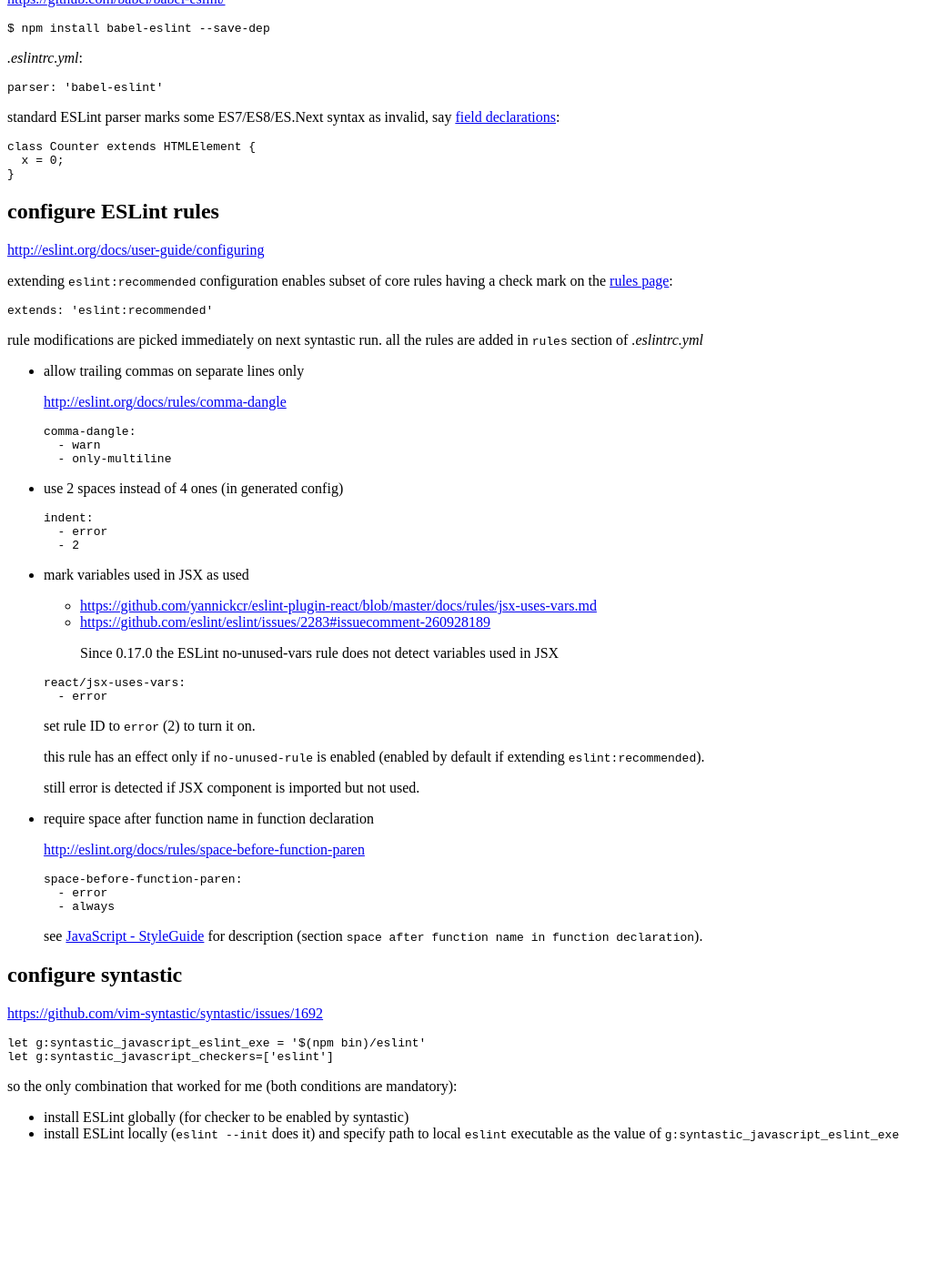
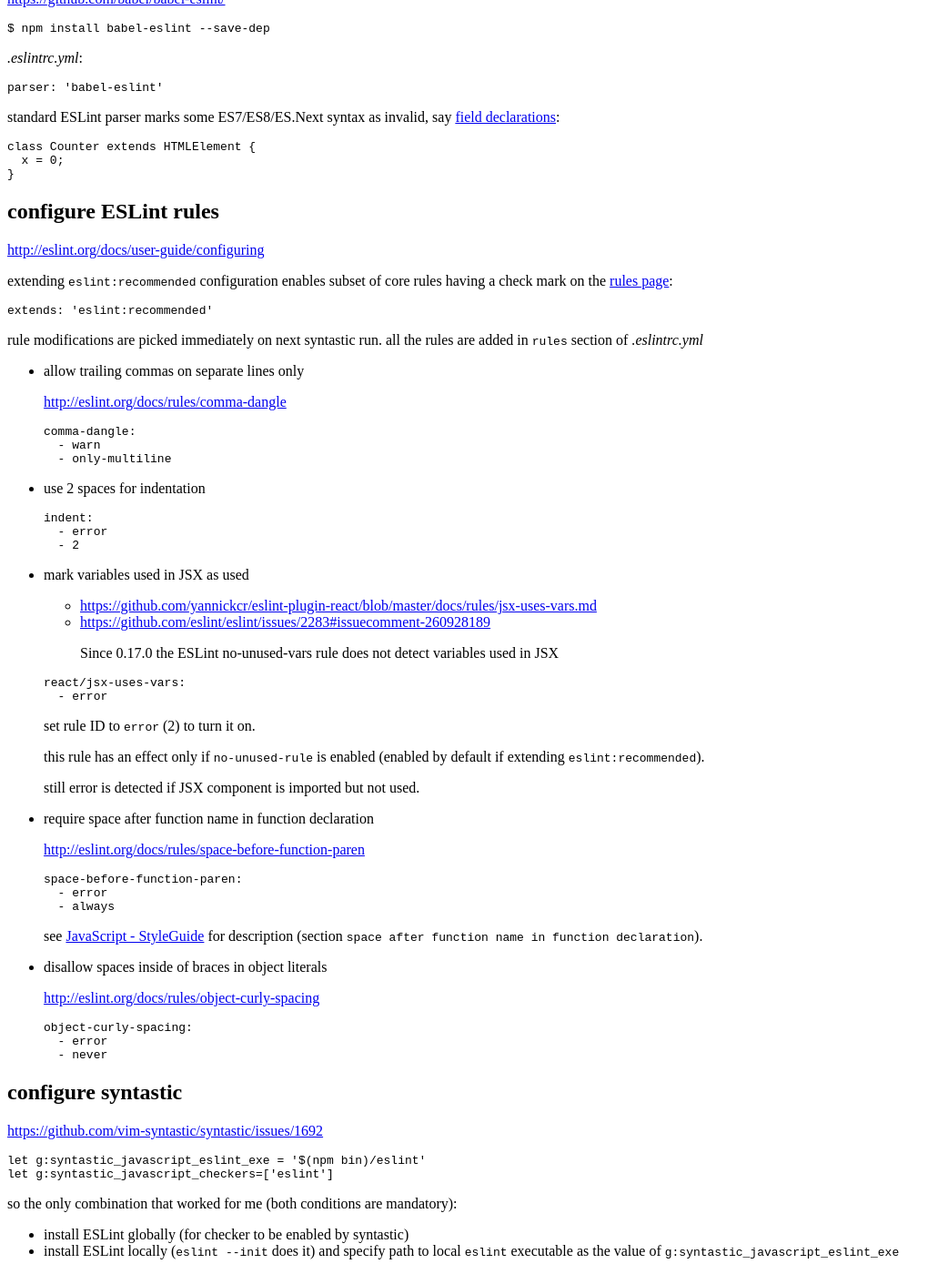
Before and after one commit to tap349/tap349.github.io, a Jekyll site: the page built from _posts/2017-06-10-javascript-eslint.md, in a window 1280 px wide and 1400 px high, scrolled down 759 px. Shown: the whole window at 91% size, without its empty margins (0-1042 px from the left). Built offline with Jekyll 4.4.1, drawn with Linux system fonts in a browser that asks for light colours; before the commit the page ends 2030 px from its top, so only the background shows below that.

Commit message:
update 2017-06-11_11:14:41

````diff
--- a/_posts/2017-06-10-javascript-eslint.md
+++ b/_posts/2017-06-10-javascript-eslint.md
@@ -89,7 +89,7 @@ all the rules are added in `rules` section of _.eslintrc.yml_
     - only-multiline
   ```
 
-- use 2 spaces instead of 4 ones (in generated config)
+- use 2 spaces for indentation
 
   ```yaml
   indent:
@@ -129,6 +129,16 @@ all the rules are added in `rules` section of _.eslintrc.yml_
   see [JavaScript - StyleGuide]({% post_url 2017-06-10-javascript-styleguide %})
   for description (section `space after function name in function declaration`).
 
+- disallow spaces inside of braces in object literals
+
+  <http://eslint.org/docs/rules/object-curly-spacing>
+
+  ```yaml
+  object-curly-spacing:
+    - error
+    - never
+  ```
+
 ## configure syntastic
 
 <https://github.com/vim-syntastic/syntastic/issues/1692>
````
